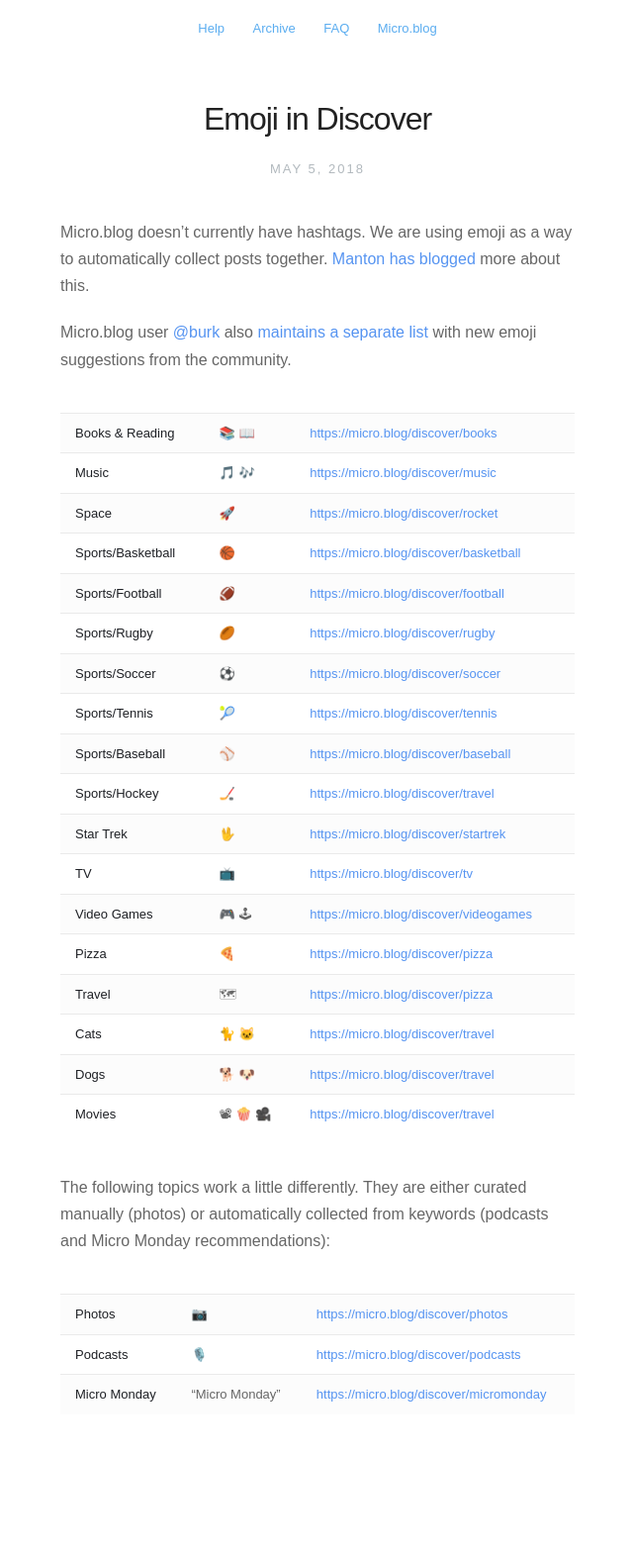
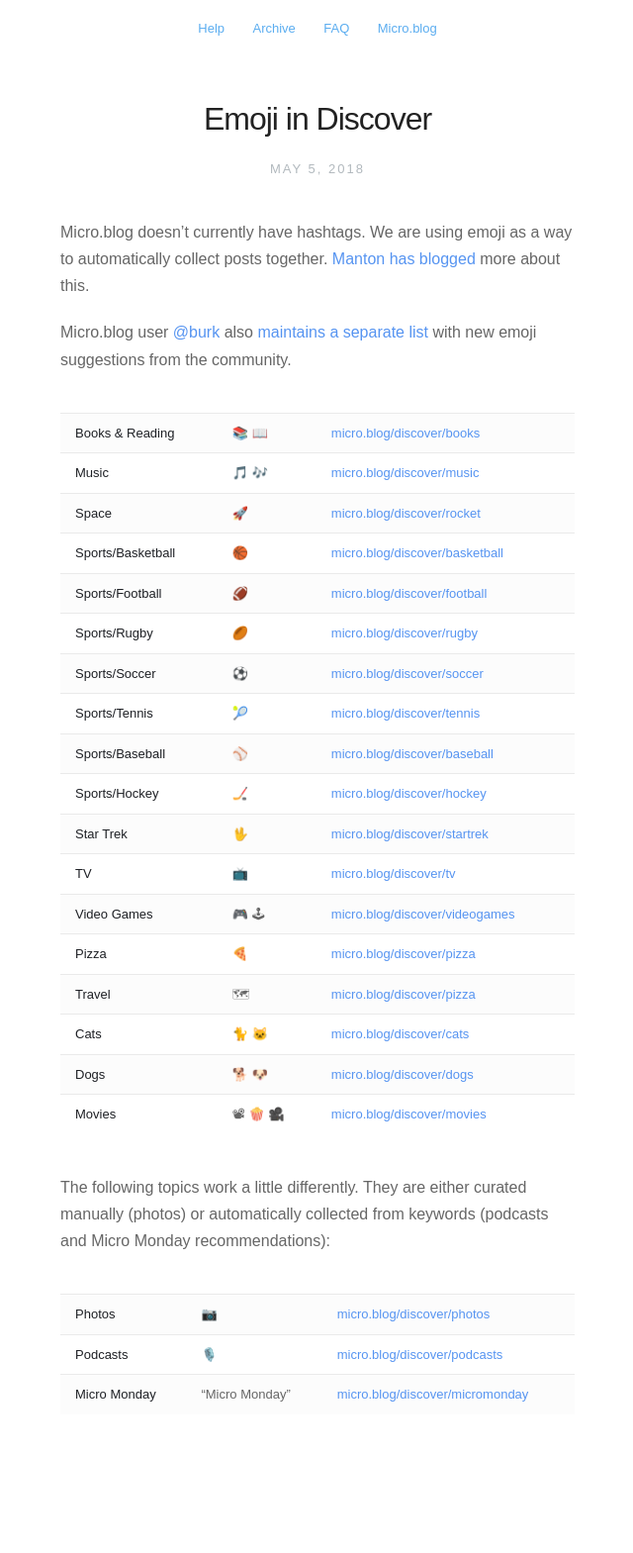
Before and after one commit to microdotblog/help.micro.blog, a Jekyll site: the page built from _posts/2018-05-07-tagmoji.markdown, in a window 1280 px wide. Shown: the whole page at 99% size, without its empty margins (319-959 px from the left). Built offline with Jekyll 4.4.1, drawn with Linux system fonts in a browser that asks for light colours; nearby versions of some CDN libraries; some of the changed lines change nothing that is shown.

Commit message:
Fixed new emoji URLs, removed https from display link.

```diff
--- a/_posts/2018-05-07-tagmoji.markdown
+++ b/_posts/2018-05-07-tagmoji.markdown
@@ -9,28 +9,28 @@
 Micro.blog user [@burk](https://micro.blog/burk) also [maintains a separate list](https://burk.io/discover/) with new emoji suggestions from the community.
 
 |-------------------------|--------------|-----------------------------|
-| **Books & Reading**     | 📚 📖  | [https://micro.blog/discover/books](https://micro.blog/discover/books) |
-| **Music**               | 🎵 🎶 | [https://micro.blog/discover/music](https://micro.blog/discover/music) |
-| **Space**               | 🚀 | [https://micro.blog/discover/rocket](https://micro.blog/discover/rocket) |
-| **Sports/Basketball**   | 🏀 | [https://micro.blog/discover/basketball](https://micro.blog/discover/basketball) |
-| **Sports/Football**     | 🏈 | [https://micro.blog/discover/football](https://micro.blog/discover/football) |
-| **Sports/Rugby**        | 🏉 | [https://micro.blog/discover/rugby](https://micro.blog/discover/rugby) |
-| **Sports/Soccer**       | ⚽️ | [https://micro.blog/discover/soccer](https://micro.blog/discover/soccer) |
-| **Sports/Tennis**       | 🎾 | [https://micro.blog/discover/tennis](https://micro.blog/discover/tennis) |
-| **Sports/Baseball**       | ⚾️ | [https://micro.blog/discover/baseball](https://micro.blog/discover/baseball) |
-| **Sports/Hockey**         | 🏒 | [https://micro.blog/discover/travel](https://micro.blog/discover/hockey) |
-| **Star Trek**           | 🖖 | [https://micro.blog/discover/startrek](https://micro.blog/discover/startrek) |
-| **TV**                  | 📺 | [https://micro.blog/discover/tv](https://micro.blog/discover/tv) |
-| **Video Games**         | 🎮 🕹 | [https://micro.blog/discover/videogames](https://micro.blog/discover/videogames) |
-| **Pizza**         | 🍕 | [https://micro.blog/discover/pizza](https://micro.blog/discover/pizza) |
-| **Travel**         | 🗺 | [https://micro.blog/discover/pizza](https://micro.blog/discover/travel) |
-| **Cats**         | 🐈 🐱 | [https://micro.blog/discover/travel](https://micro.blog/discover/cats) |
-| **Dogs**         | 🐕 🐶 | [https://micro.blog/discover/travel](https://micro.blog/discover/dogs) |
-| **Movies**         | 📽 🍿 🎥 | [https://micro.blog/discover/travel](https://micro.blog/discover/movies) |
+| **Books & Reading**     | 📚 📖  | [micro.blog/discover/books](https://micro.blog/discover/books) |
+| **Music**               | 🎵 🎶 | [micro.blog/discover/music](https://micro.blog/discover/music) |
+| **Space**               | 🚀 | [micro.blog/discover/rocket](https://micro.blog/discover/rocket) |
+| **Sports/Basketball**   | 🏀 | [micro.blog/discover/basketball](https://micro.blog/discover/basketball) |
+| **Sports/Football**     | 🏈 | [micro.blog/discover/football](https://micro.blog/discover/football) |
+| **Sports/Rugby**        | 🏉 | [micro.blog/discover/rugby](https://micro.blog/discover/rugby) |
+| **Sports/Soccer**       | ⚽️ | [micro.blog/discover/soccer](https://micro.blog/discover/soccer) |
+| **Sports/Tennis**       | 🎾 | [micro.blog/discover/tennis](https://micro.blog/discover/tennis) |
+| **Sports/Baseball**       | ⚾️ | [micro.blog/discover/baseball](https://micro.blog/discover/baseball) |
+| **Sports/Hockey**         | 🏒 | [micro.blog/discover/hockey](https://micro.blog/discover/hockey) |
+| **Star Trek**           | 🖖 | [micro.blog/discover/startrek](https://micro.blog/discover/startrek) |
+| **TV**                  | 📺 | [micro.blog/discover/tv](https://micro.blog/discover/tv) |
+| **Video Games**         | 🎮 🕹 | [micro.blog/discover/videogames](https://micro.blog/discover/videogames) |
+| **Pizza**         | 🍕 | [micro.blog/discover/pizza](https://micro.blog/discover/pizza) |
+| **Travel**         | 🗺 | [micro.blog/discover/pizza](https://micro.blog/discover/travel) |
+| **Cats**         | 🐈 🐱 | [micro.blog/discover/cats](https://micro.blog/discover/cats) |
+| **Dogs**         | 🐕 🐶 | [micro.blog/discover/dogs](https://micro.blog/discover/dogs) |
+| **Movies**         | 📽 🍿 🎥 | [micro.blog/discover/movies](https://micro.blog/discover/movies) |
 
 The following topics work a little differently. They are either curated manually (photos) or automatically collected from keywords (podcasts and Micro Monday recommendations):
 
 |-------------------------|--------------|-----------------------------|
-| **Photos**              | 📷 | [https://micro.blog/discover/photos](https://micro.blog/discover/photos) |
-| **Podcasts**            | 🎙️ | [https://micro.blog/discover/podcasts](https://micro.blog/discover/podcasts) |
-| **Micro Monday**        | "Micro Monday"    | [https://micro.blog/discover/micromonday](https://micro.blog/discover/micromonday) |
+| **Photos**              | 📷 | [micro.blog/discover/photos](https://micro.blog/discover/photos) |
+| **Podcasts**            | 🎙️ | [micro.blog/discover/podcasts](https://micro.blog/discover/podcasts) |
+| **Micro Monday**        | "Micro Monday"    | [micro.blog/discover/micromonday](https://micro.blog/discover/micromonday) |
```
